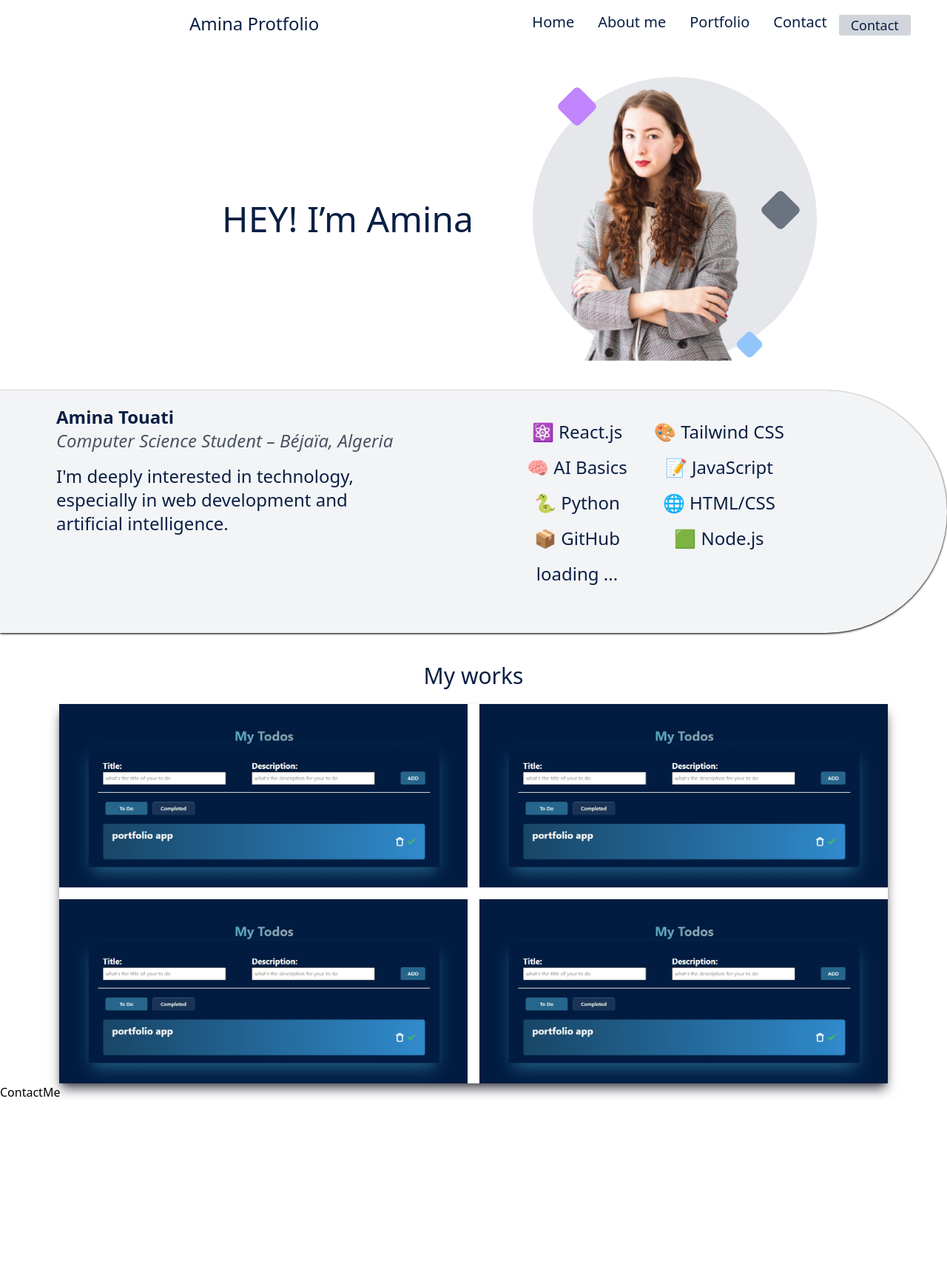
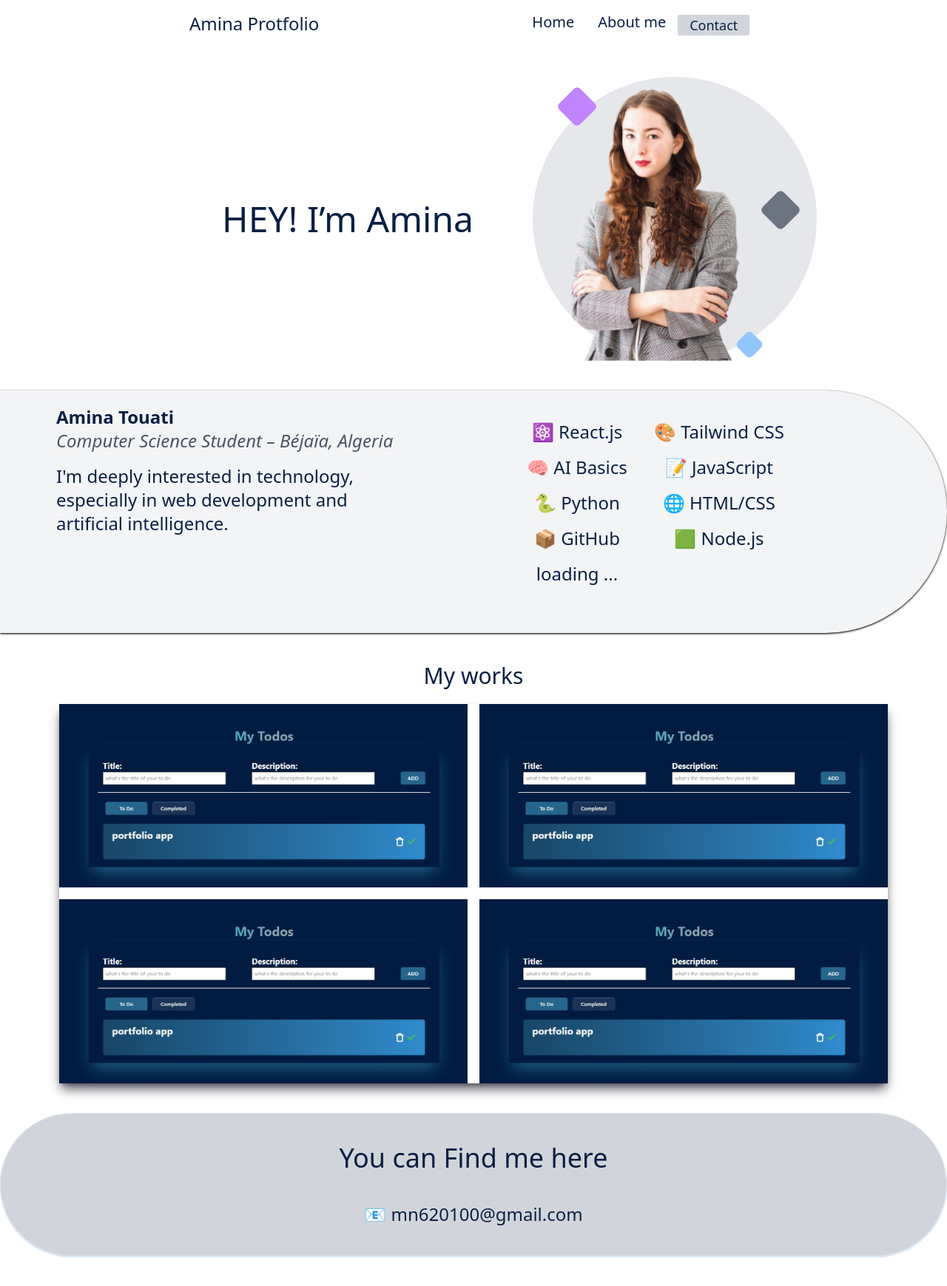
Before and after one commit to TMINA2004/portfolio, a React (Create React App) app: page / in a window 1280 px wide. Shown: the whole page at 74% size. Before the commit the page ends 1489 px from the top, so only its background shows below. Built offline with nearby package versions, Linux system fonts and the light colour scheme.

Commit message:
add contact me

```diff
--- a/src/component/ContactMe.js
+++ b/src/component/ContactMe.js
@@ -2,7 +2,31 @@ import React from 'react'
 
 const ContactMe = () => {
   return (
-    <div>ContactMe</div>
+    <div className='bg-gray-300 mt-10 rounded-full border mb-10 shadow-blue-200 shadow-sm' data-aos="fade-right">
+        <div className=' flex justify-center items-center md:text-4xl text-xl text-dark-blue py-10 ' data-aos="fade-down">You can Find me here</div>
+        <div  >
+
+
+
+            <div className='md:text-2xl  text-base flex justify-center items-center pb-10 text-dark-blue '>
+                      📧 mn620100@gmail.com
+            </div>
+            <div>
+
+            </div>
+
+        </div>
+
+
+
+
+
+
+
+
+
+    </div>
+
   )
 }
 
--- a/src/component/Mywork.js
+++ b/src/component/Mywork.js
@@ -5,7 +5,7 @@ const Mywork = () => {
   return (
   <div>
     <div className='flex justify-center items-center'>
-      <div className='text-3xl text-dark-blue'>My works</div>
+      <div className='text-3xl text-dark-blue' data-aos="fade-down">My works</div>
     </div>
     <div className='sm:mx-20 mt-5 grid grid-cols-1 gap-4 sm:grid-cols-2 mx-10 shadow-lg shadow-zinc-600'>
       <div className='hover:'>
--- a/src/header/Header.js
+++ b/src/header/Header.js
@@ -8,8 +8,8 @@ const Header = () => {
        <div className='md:text-base lg:text-xl flex lg:ml-[20%] md:ml-[15%] sm:ml-[10%] sm:text-sm text-xs ml-[7%] '>
         <div className='lg:m-4 m-2 hover:text-purple-600'>Home</div>
         <div className='lg:m-4 m-2 hover:text-purple-600 '>About me</div>
-        <div className='lg:m-4 m-2 hover:text-purple-600'>Portfolio</div>
-        <div className='lg:m-4 m-2 hover:text-purple-600'>Contact</div>
+
+
 
        </div>
        <button className=' hover:text-purple-600 hover:bg-purple-200 bg-gray-300 text-dark-blue px-4 py-0  lg:mt-5 mt-2.5 rounded-sm lg:text-lg md:text-base sm:text-sm text-xs h-[50%]'>Contact   </button>
```
